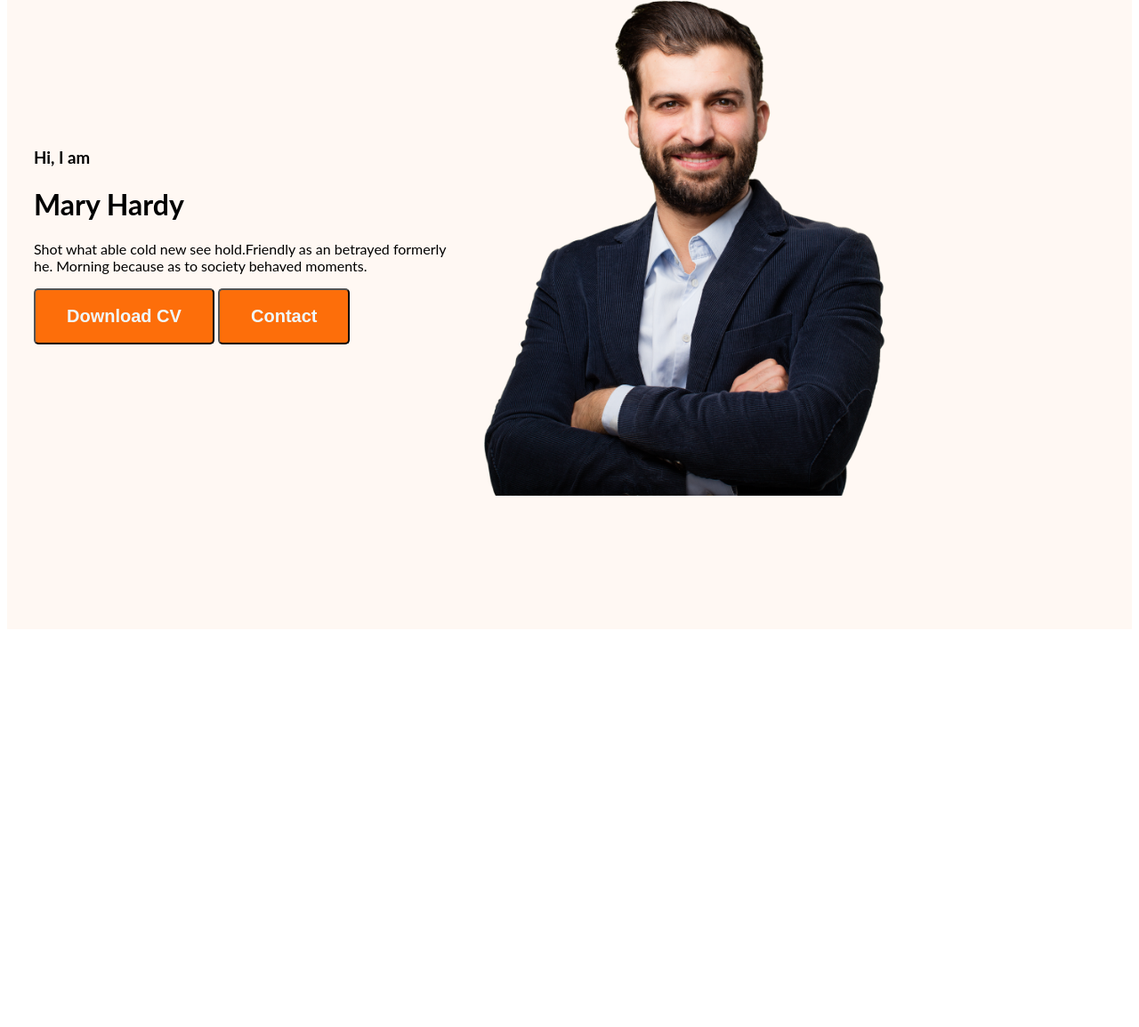
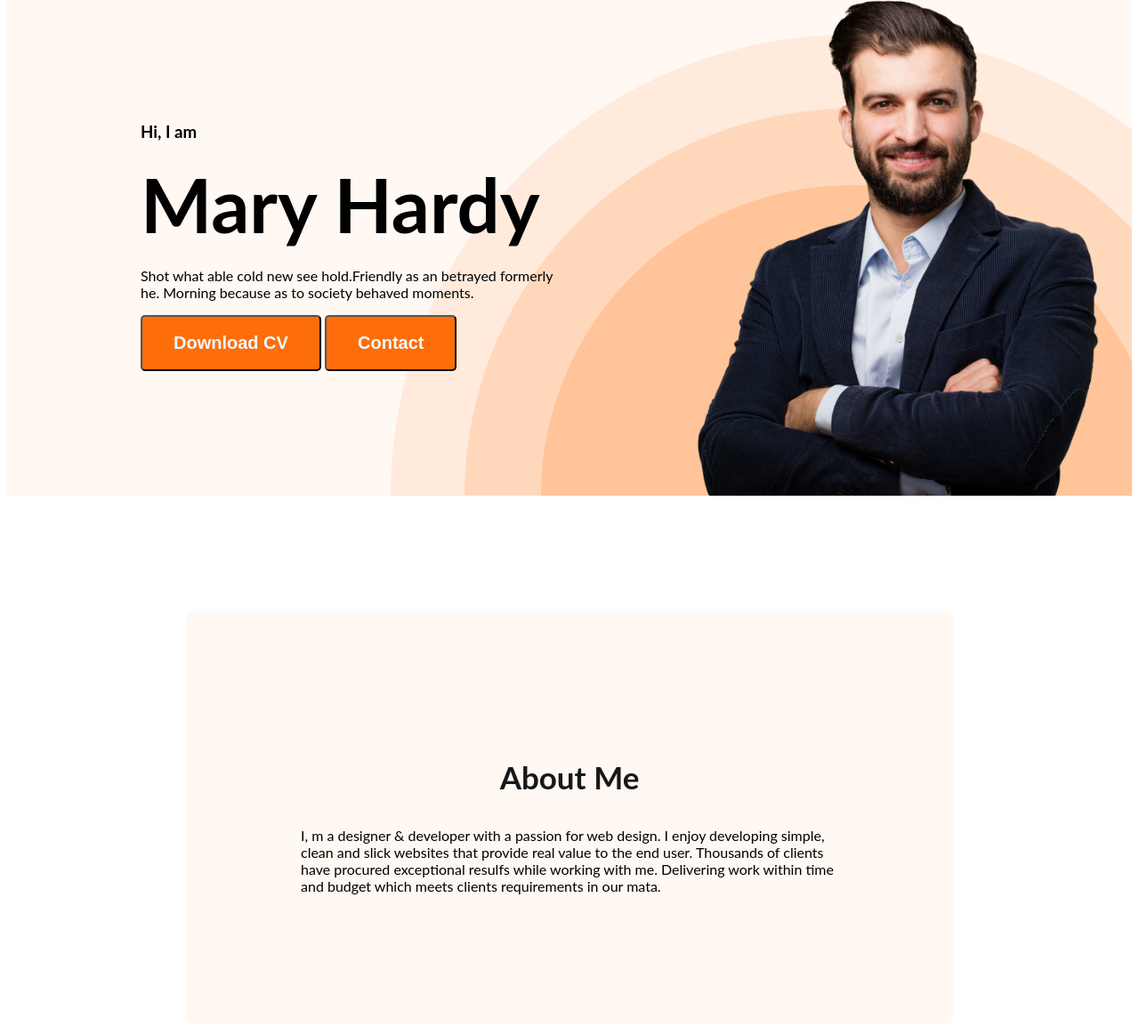
Before and after one commit to JAHIDEMU/webdeveloper-portfolio, a plain HTML site: page index.html in a window 1280 px wide. Shown: the part 204-1358 px from the top of the page at 89% size. Before the commit the page ends 919 px from the top, so only its background shows below. Drawn offline with Linux system fonts and the light colour scheme.

Commit message:
added about section

```diff
--- a/index.html
+++ b/index.html
@@ -28,7 +28,7 @@
             <div class="banner-content">
                 <h3 class="bannar-greeting">Hi, I  am</h3>
                 <h1 class="banner-title">Mary Hardy</h1>
-                <p>Shot what able cold new see hold.Friendly as an betrayed formerly <br> he. Morning because as to society behaved moments.</p>
+                <p class="banner-descriptiopn">Shot what able cold new see hold.Friendly as an betrayed formerly <br> he. Morning because as to society behaved moments.</p>
                 <button class="btn-primary">Download CV</button>
                 <button class="btn-primary">Contact</button>
             </div>
@@ -37,6 +37,12 @@
 
     </header>
     <main>
+        <section class="about">
+            <h3 class="section-title">About Me</h3>
+            <p class="section-descriptiopn">
+                I, m a designer & developer with a passion for web design. I enjoy developing simple, clean and slick websites that provide real value to the end user. Thousands of clients have procured exceptional resulfs while working with me. Delivering work within time and budget which meets clients requirements in our mata.
+            </p>
+        </section>
 
     </main>
     <footer>
--- a/styles/portfolio.css
+++ b/styles/portfolio.css
@@ -1,12 +1,14 @@
  /* common shared styles */
- body{
+ body {
      font-family: 'Open Sans', sans-serif;
-    font-family: 'Lato' , sans-serif;
+     font-family: 'Lato', sans-serif;
  }
-.text-primary{
+
+ .text-primary {
      color: #FD6E0A;
  }
-.btn-primary{
+
+ .btn-primary {
 
      border-radius: 5px;
      background: #FD6E0A;
@@ -16,42 +18,105 @@
      color: aliceblue;
      padding: 18px 35px;
  }
+
+ .section-title {
+     color: var(--Dark-01, #181818);
+     text-align: center;
+
+     font-size: 35px;
+
+     font-weight: 700;
+
+ }
+
+ .section-description {
+     color: var(--Dark-03, #757575);
+     text-align: center;
+
+     font-size: 18px;
+
+
+
+ }
+
  /* nav related styles */
-nav{
+ nav {
      display: flex;
      justify-content: space-between;
      align-items: center;
      margin: 0 200px;
  }
-.nav-title{
+
+ .nav-title {
      color: var(--Dark-01, #181818);
      font-size: 45px;
      font-weight: 800;
  }
-nav > ul{
+
+ nav>ul {
      display: flex;
      align-items: center;
  }
-nav li{
+
+ nav li {
      list-style: none;
      margin-right: 50px;
 
  }
-nav a{
+
+ nav a {
      text-decoration: none;
      color: #474747;
  }
+
  /* header related styles */
- .header{
+ .header {
      background: #FFF8F3;
+     background-image: url('../images/header_bg.png');
+     background-repeat: no-repeat;
+     background-position: bottom right;
  }
- .banner{
-    padding: 30px 30px 150px;
+
+ .banner {
+     padding: 30px 30px 0px 150px;
      display: flex;
      align-items: center;
+     justify-content: space-between;
  }
 
- .banner .profile-pic{
+ .banner-content {
+     max-width: 500px;
+ }
+
+ .banner .profile-pic {
      width: 500px;
 
  }
+
+ .banner-greeting {
+     font-size: 45px;
+     color: #474747;
+     margin-bottom: 0;
+ }
+
+ .banner-title {
+     font-size: 85px;
+     font-weight: 700;
+     margin-top: 5px;
+     margin-bottom: 20px;
+ }
+
+ .banner-description {
+     margin-bottom: 30px;
+     margin-top: 20px;
+ }
+
+ /* main sections */
+
+ /* about sections styles */
+ .about {
+     padding: 130px;
+     border-radius: 10px;
+     background: #FFF8F3;
+     margin: 130px 200px;
+ }
```
Lines whose indentation alone changed are shown as unchanged.
